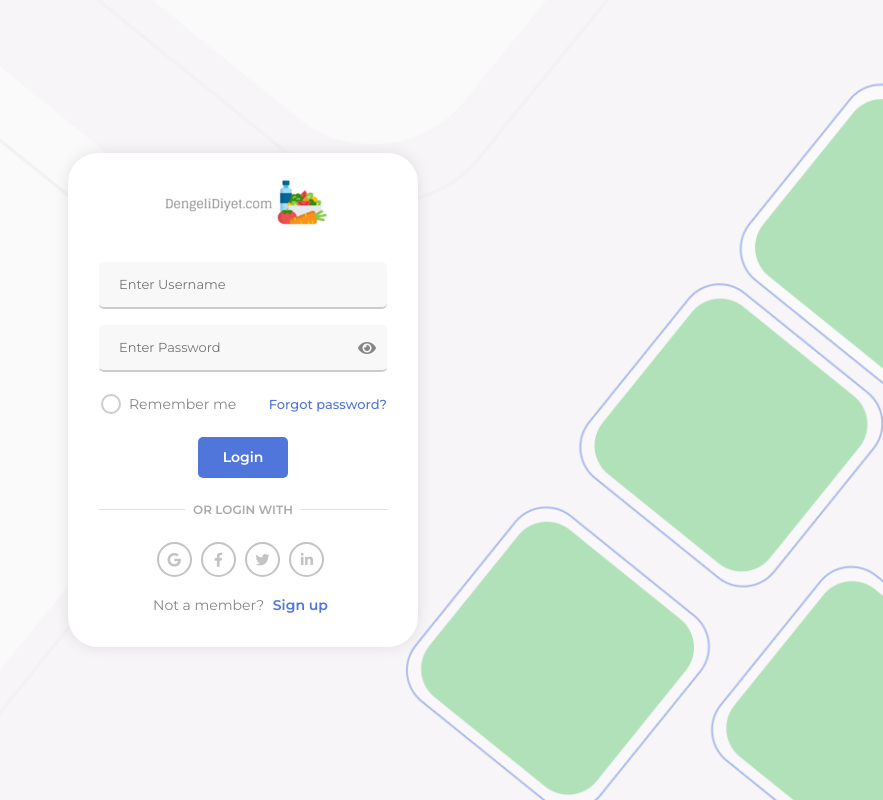
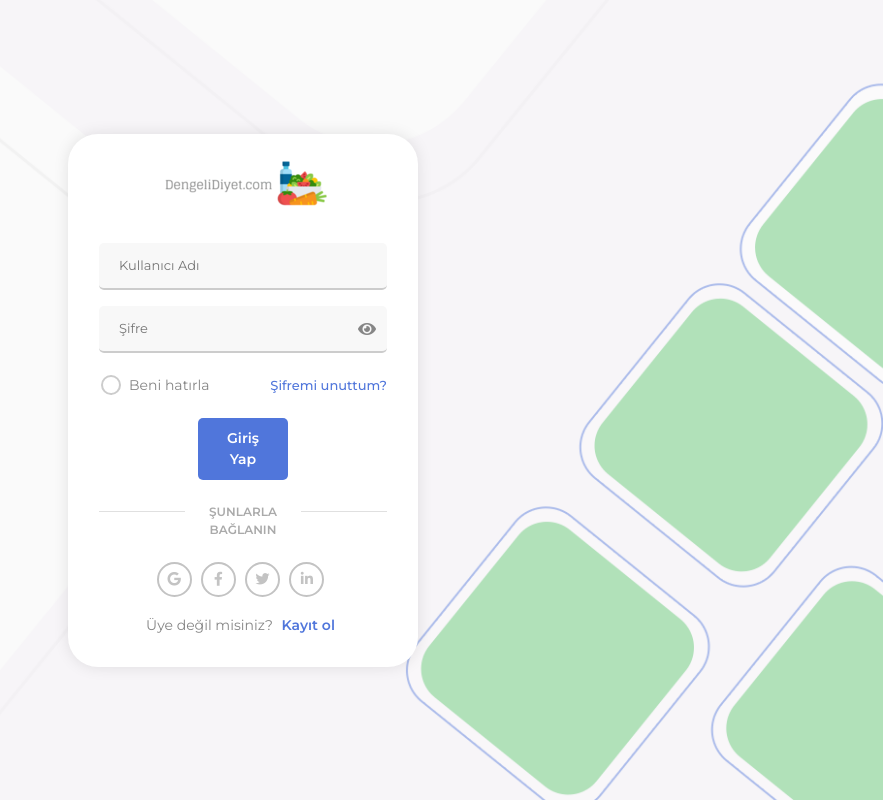
Before and after one commit to DogukanAka/diet_website, a website: page views/login.html in a window 1280 px wide. Shown: the whole page, without its empty margins (397-1280 px from the left). Drawn offline with Linux system fonts and the light colour scheme; files that its build step writes are made by us from their sources; files whose address does not match are found by name.

Commit message:
giriş ekranı içerik düzenlendi

```diff
--- a/views/login.html
+++ b/views/login.html
@@ -44,24 +44,24 @@
                                     <img src="assets/images/logo.png" alt="Avatar" class="avatar">
                                 </div>
                                 <div class="input-control">
-                                    <input type="text" placeholder="Enter Username" name="uname" required>
+                                    <input type="text" placeholder="Kullanıcı Adı" name="uname" required>
                                     <span class="password-field-show">
-                                        <input type="password" placeholder="Enter Password" name="password"
+                                        <input type="password" placeholder="Şifre" name="password"
                                             class="password-field" value="" required>
                                         <span data-toggle=".password-field"
                                             class="fa fa-fw fa-eye field-icon toggle-password"></span>
                                     </span>
-                                    <label class="label-container">Remember me
+                                    <label class="label-container">Beni hatırla
                                         <input type="checkbox">
                                         <span class="checkmark"></span>
                                     </label>
-                                    <span class="psw"><a href="forgot.html" class="forgot-btn">Forgot
-                                            password?</a></span>
+                                    <span class="psw"><a href="forgot.html" class="forgot-btn">Şifremi unuttum?
+                                             </a></span>
                                     <div class="login-btns">
-                                        <button type="submit">Login</button>
+                                        <button type="submit">Giriş Yap</button>
                                     </div>
                                     <div class="division-lines">
-                                        <p>or login with</p>
+                                        <p>şunlarla bağlanın</p>
                                     </div>
                                     <div class="login-with-btns">
                                         <button type="button" class="google"><i class="fab fa-google"></i></button>
@@ -70,8 +70,8 @@
                                         <button type="button" class="twitter"><i class="fab fa-twitter"></i></button>
                                         <button type="button" class="linkedin"><i
                                                 class="fab fa-linkedin-in"></i></button>
-                                        <span class="already-acc">Not a member? <a href="signup.html"
-                                                class="signup-btn">Sign up</a></span>
+                                        <span class="already-acc">Üye değil misiniz? <a href="signup.html"
+                                                class="signup-btn">Kayıt ol</a></span>
                                     </div>
                                 </div>
                             </form>
```
Also changed, not shown: views/signup.html (+8 -8 lines).
